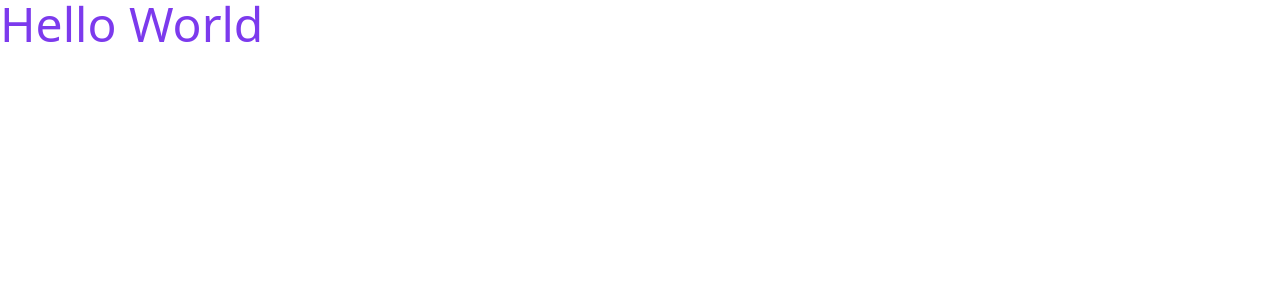
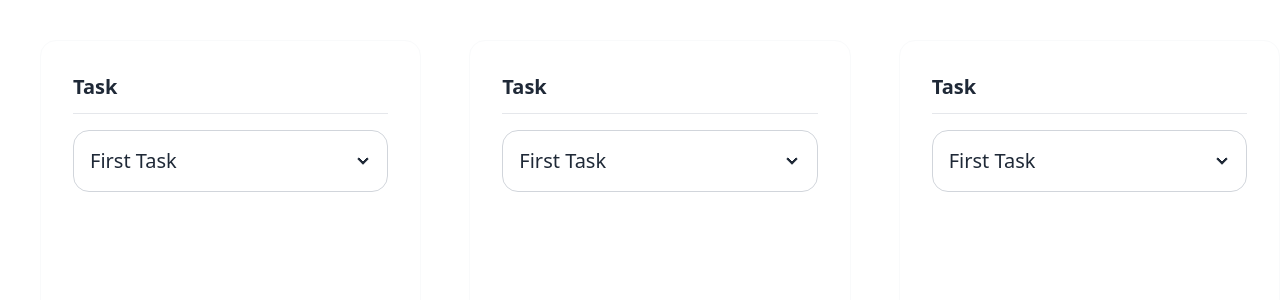
Before and after one commit to DevinWinando/personal-kanban, a React (Create React App) app: page / in a window 1280 px wide. Shown: the top 300 px of the page. Built offline with nearby package versions, Linux system fonts and the light colour scheme.

Commit message:
add: create card template

```diff
--- a/package.json
+++ b/package.json
@@ -7,6 +7,7 @@
     "@testing-library/jest-dom": "^5.11.4",
     "@testing-library/react": "^11.1.0",
     "@testing-library/user-event": "^12.1.10",
+    "daisyui": "^1.16.2",
     "react": "^17.0.2",
     "react-dom": "^17.0.2",
     "react-scripts": "4.0.3",
--- a/public/index.html
+++ b/public/index.html
@@ -5,10 +5,7 @@
     <link rel="icon" href="%PUBLIC_URL%/favicon.ico" />
     <meta name="viewport" content="width=device-width, initial-scale=1" />
     <meta name="theme-color" content="#000000" />
-    <meta
-      name="description"
-      content="Web site created using create-react-app"
-    />
+    <meta name="description" content="Web site created using create-react-app" />
     <link rel="apple-touch-icon" href="%PUBLIC_URL%/logo192.png" />
     <!--
       manifest.json provides metadata used when your web app is installed on a
--- a/src/App.js
+++ b/src/App.js
@@ -1,7 +1,13 @@
-import Component from "./components/component";
+import Card from "./components/Card";
 
 function App() {
-  return <Component />;
+  return (
+    <div className="h-screen grid grid-cols-3 gap-2 container">
+      <Card />
+      <Card />
+      <Card />
+    </div>
+  );
 }
 
 export default App;
--- /dev/null
+++ b/src/components/Card.js
@@ -0,0 +1,21 @@
+import React from "react";
+
+function Card() {
+  return (
+    <div className="card bordered h-4/5 mt-10 ml-10">
+      <div className="card-body">
+        <h1 className="card-title">Task</h1>
+        <hr className="mb-4" />
+        <div class="collapse border rounded-box border-base-300 collapse-arrow">
+          <input type="checkbox" />
+          <div className="collapse-title text-xl font-medium">First Task</div>
+          <div className="collapse-content">
+            <p>Minim sint cillum dolore ad fugiat sunt est non eiusmod enim.</p>
+          </div>
+        </div>
+      </div>
+    </div>
+  );
+}
+
+export default Card;
--- a/src/components/component.js
+++ /dev/null
@@ -1,11 +0,0 @@
-import React from "react";
-
-function Component() {
-  return (
-    <div>
-      <h1 className="text-purple-600 text-5xl">Hello World</h1>
-    </div>
-  );
-}
-
-export default Component;
--- /dev/null
+++ b/src/sample.json
@@ -0,0 +1,44 @@
+{
+  "personal-kanban": {
+    "projects": [
+      {
+        "project-01": [
+          {
+            "id": 1,
+            "todos": [
+              {
+                "id": 1,
+                "title": "help others",
+                "desc": "asdasdasdasd"
+              },
+              {
+                "id": 2,
+                "title": "Make projects",
+                "desc": "asdsaderwasd"
+              }
+            ]
+          }
+        ]
+      },
+      {
+        "project-02": [
+          {
+            "id": 2,
+            "todos": [
+              {
+                "id": 1,
+                "title": "help others",
+                "desc": "asdasdasdasd"
+              },
+              {
+                "id": 2,
+                "title": "Make projects",
+                "desc": "asdsaderwasd"
+              }
+            ]
+          }
+        ]
+      }
+    ]
+  }
+}
--- a/tailwind.config.js
+++ b/tailwind.config.js
@@ -3,9 +3,12 @@ module.exports = {
   darkMode: false, // or 'media' or 'class'
   theme: {
     extend: {},
+    container: {
+      center: true,
+    },
   },
   variants: {
     extend: {},
   },
-  plugins: [],
-}
+  plugins: [require("daisyui")],
+};
```
Also changed, not shown: 1 other file (tests, documents, lock files or other folders).
